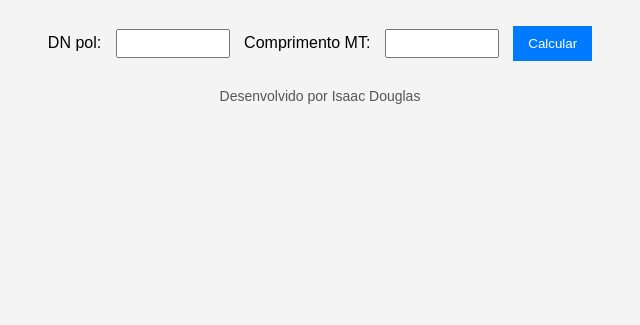
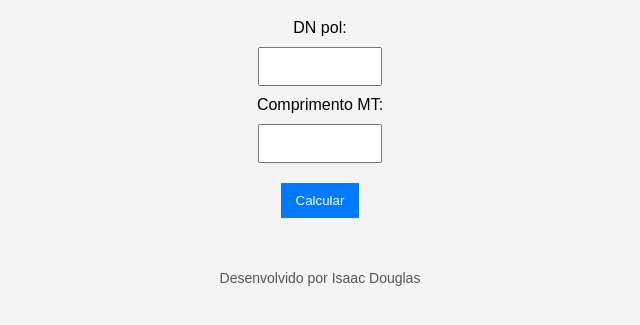
Before and after one commit to Isaacbarci/Calcular-rea-M-, a plain HTML site: page index.html in a window 1280 px wide. Shown: the part 61-386 px from the top of the page, without its empty margins (320-960 px from the left). Drawn offline with Linux system fonts and the light colour scheme.

Commit message:
Add files via upload

```diff
--- a/index.html
+++ b/index.html
@@ -11,28 +11,17 @@
             margin: 20px;
             text-align: center;
         }
-        table {
-            width: 80%;
-            margin: 20px auto;
-            border-collapse: collapse;
-            background: #fff;
-            box-shadow: 0 0 10px rgba(0, 0, 0, 0.1);
-        }
-        th, td {
-            padding: 10px;
-            border: 1px solid #ddd;
-        }
-        th {
-            background: #007bff;
-            color: #fff;
-        }
-        tr:nth-child(even) {
-            background: #f2f2f2;
+        .container {
+            display: flex;
+            flex-direction: column;
+            align-items: center;
+            margin-top: 20px;
         }
         input {
-            padding: 5px;
-            margin: 10px;
-            width: 100px;
+            padding: 10px;
+            margin: 10px 0;
+            width: 80%;
+            max-width: 100px;
         }
         button {
             padding: 10px 15px;
@@ -40,6 +29,7 @@
             color: #fff;
             border: none;
             cursor: pointer;
+            margin-top: 10px;
         }
         .footer {
             margin-top: 20px;
@@ -76,10 +66,14 @@
 </head>
 <body>
     <h1>Calcular Área M²</h1>
-    <label>DN pol: <input type="number" id="dn_pol"></label>
-    <label>Comprimento MT: <input type="number" id="comprimento_mt"></label>
-    <button onclick="calcularArea()">Calcular</button>
-    <p id="resultado"></p>
+    <div class="container">
+        <label>DN pol:</label>
+        <input type="number" id="dn_pol">
+        <label>Comprimento MT:</label>
+        <input type="number" id="comprimento_mt">
+        <button onclick="calcularArea()">Calcular</button>
+        <p id="resultado"></p>
+    </div>
     <p class="footer">Desenvolvido por Isaac Douglas</p>
 </body>
 </html>
```
